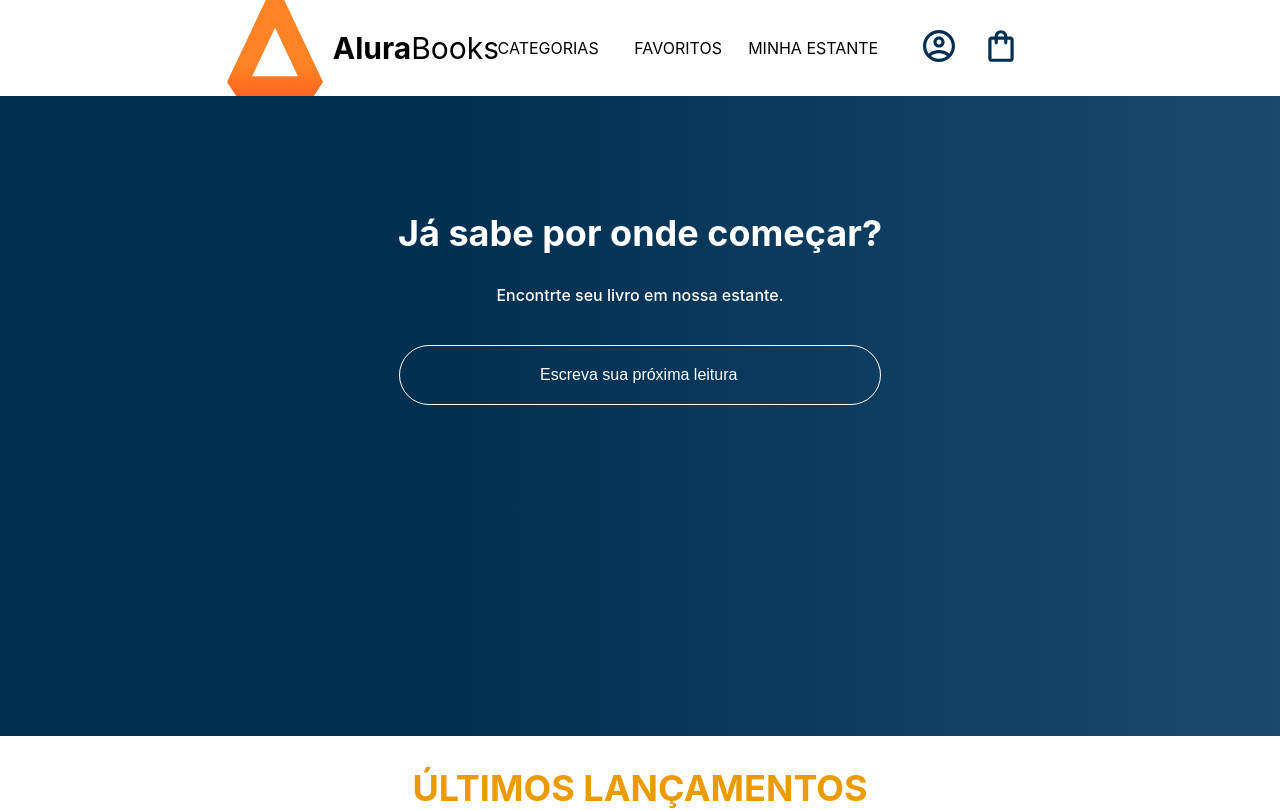
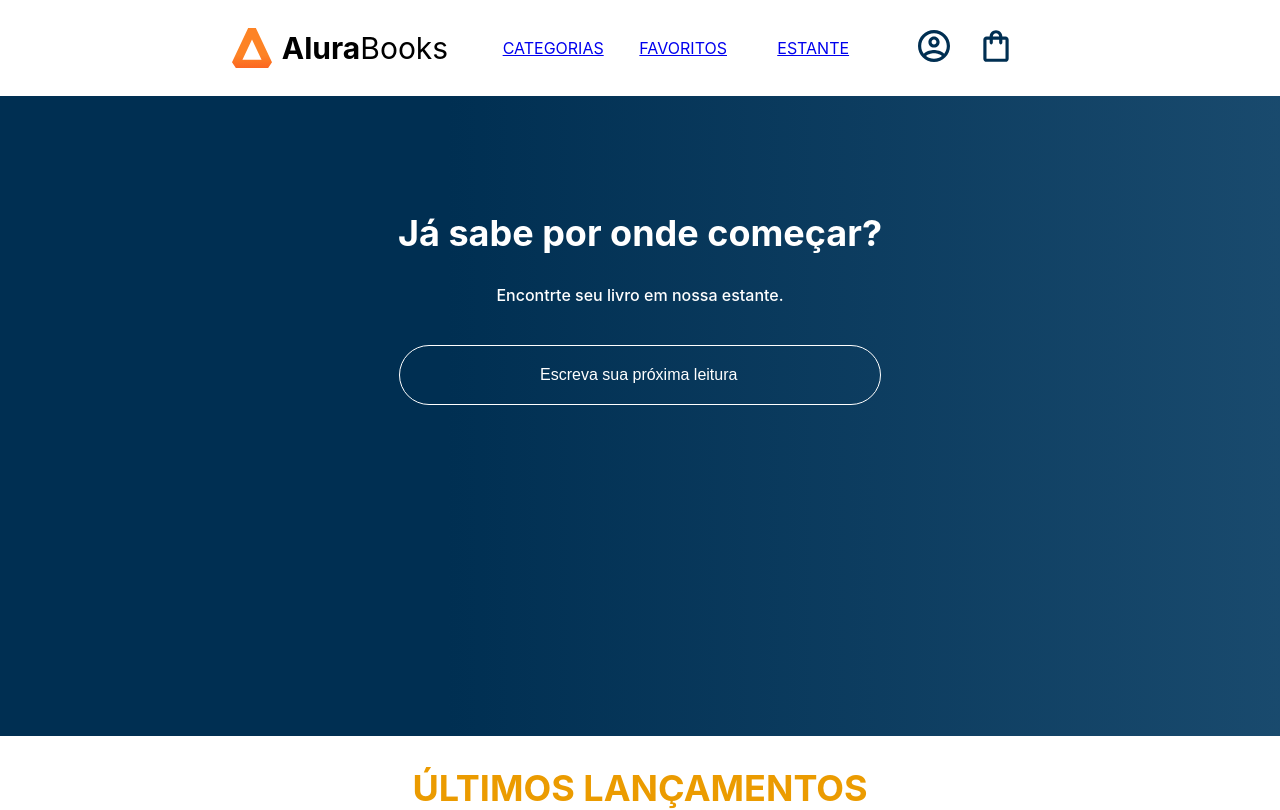
Before and after one commit to CrisMai/react-com-node.Js, a React (Create React App) app: page / in a window 1280 px wide. Shown: the top 810 px of the page. Built offline with nearby package versions, Linux system fonts and the light colour scheme.

Commit message:
Criado rotas de navegação usando o Link

```diff
--- a/src/componentes/Header/index.js
+++ b/src/componentes/Header/index.js
@@ -1,4 +1,3 @@
-
 import Logo from '../Logo'
 import OpcoesHeader from '../OpcoesHeader'
 import IconesHeader from '../IconesHeader'
--- a/src/componentes/OpcoesHeader/index.js
+++ b/src/componentes/OpcoesHeader/index.js
@@ -1,5 +1,6 @@
 
 import styled from 'styled-components'
+import { Link } from 'react-router-dom'
 
 const Opcao = styled.li `
   font-size: 16px;
@@ -17,13 +18,14 @@
   display: flex;
 `
 
-const textoOpcoes = ['CATEGORIAS', 'FAVORITOS', 'MINHA ESTANTE']
+const textoOpcoes = ['CATEGORIAS', 'FAVORITOS', 'ESTANTE']
 
 function OpcoesHeader() {
     return (
         <Opcoes>
         {textoOpcoes.map((texto) => (
-          <Opcao><p>{texto}</p></Opcao>
+          <Link to={`/${texto.toLowerCase()}`}><Opcao><p>{texto}</p></Opcao></Link>
+
         ))}
       </Opcoes>
     )
```
